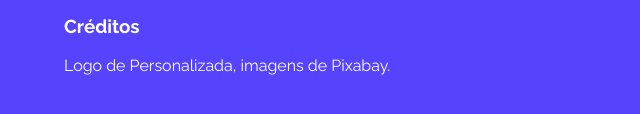
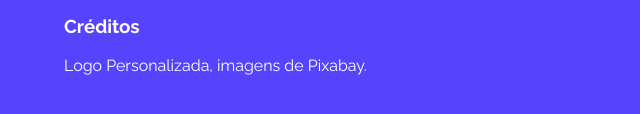
Before and after one commit to joaopohlmannneo7/atlasnews, a plain HTML site: page index.html in a window 1280 px wide. Shown: the part 2914-3028 px from the top of the page, 0-640 px from the left. Drawn offline with nearby package versions, Linux system fonts and the light colour scheme; a web font is replaced by a local one.

Commit message:
Update index.html

```diff
--- a/index.html
+++ b/index.html
@@ -125,7 +125,7 @@
             </div>
             <div class="coluna dois">
                 <h3>Créditos</h3>
-                <p> Logo de Personalizada, imagens de Pixabay.</p>
+                <p> Logo Personalizada, imagens de Pixabay.</p>
             </div>
         </footer>
     </body>
```
